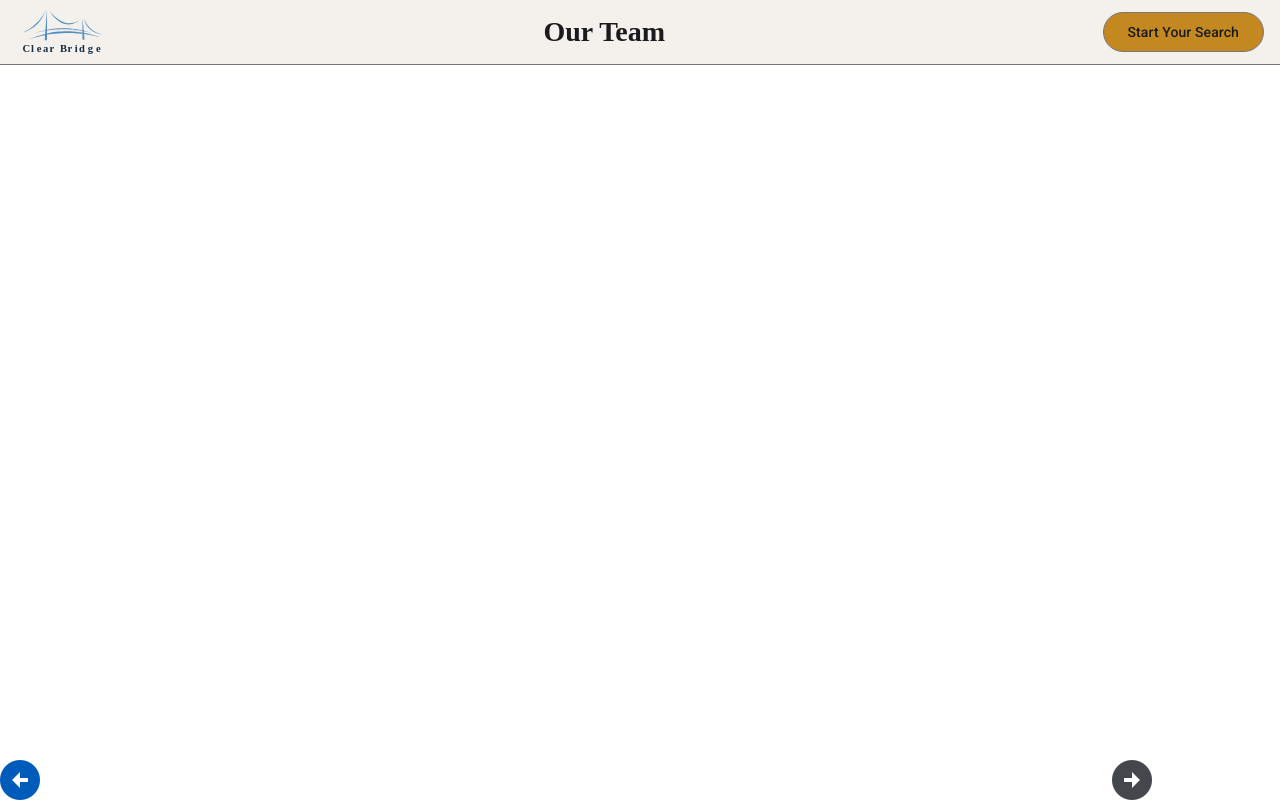
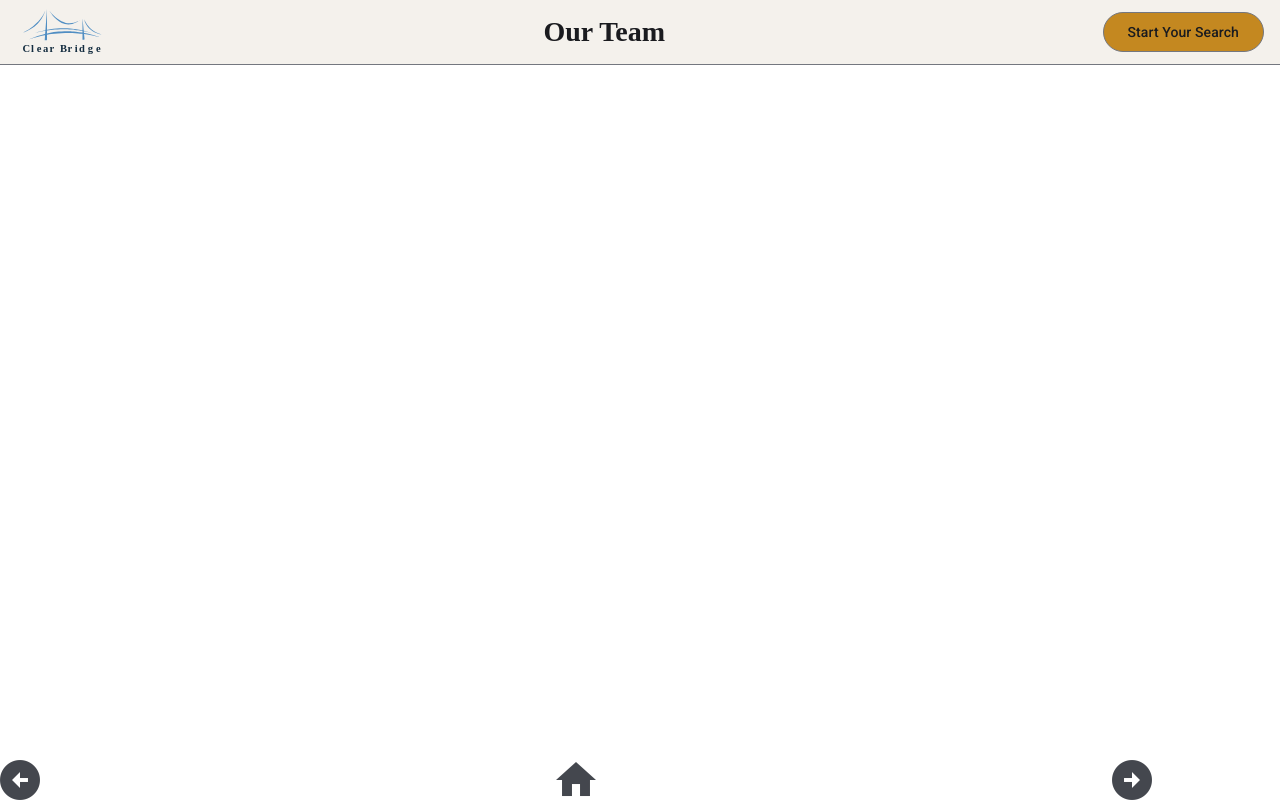
Before and after one commit to mrtabaa/clear-bridge, an Angular app in the folder client/: page /team in a window 1280 px wide. Built offline with nearby package versions, Linux system fonts and the light colour scheme.

Commit message:
Implemented home button

```diff
--- a/client/src/app/components/navbars/nav-arrows/nav-arrows.component.html
+++ b/client/src/app/components/navbars/nav-arrows/nav-arrows.component.html
@@ -1,8 +1,13 @@
 <div class="bottom-navs">
-    <button (click)="goBack()" [disabled]="isBackBtnDisabled" mat-icon-button>
-        <mat-icon color="primary" [ngStyle]="{color: isBackBtnDisabled ? 'gray' : ''}">arrow_circle_left</mat-icon>
+    <button (click)="goBack()" [disabled]="isHomePage" mat-icon-button>
+        <mat-icon [ngStyle]="{color: isHomePage ? 'gray' : ''}">arrow_circle_left</mat-icon>
     </button>
-    <button (click)="goNext()" [disabled]="isNextBtnDisabled" mat-icon-button>
-        <mat-icon [ngStyle]="{color: isNextBtnDisabled ? 'gray' : ''}">arrow_circle_right</mat-icon>
+    @if(!isHomePage) {
+    <button (click)="goHome()" mat-icon-button>
+        <mat-icon [ngStyle]="{color: isContactUsPage ? 'gray' : ''}">home</mat-icon>
+    </button>
+    }
+    <button (click)="goNext()" [disabled]="isContactUsPage" mat-icon-button>
+        <mat-icon [ngStyle]="{color: isContactUsPage ? 'gray' : ''}">arrow_circle_right</mat-icon>
     </button>
 </div>
--- a/client/src/app/components/navbars/nav-arrows/nav-arrows.component.ts
+++ b/client/src/app/components/navbars/nav-arrows/nav-arrows.component.ts
@@ -1,8 +1,8 @@
 import { CommonModule } from '@angular/common';
-import { Component, inject, Input, OnInit } from '@angular/core';
+import { Component, inject, OnInit } from '@angular/core';
 import { MatButtonModule } from '@angular/material/button';
 import { MatIconModule } from '@angular/material/icon';
-import { ActivatedRoute, Router, RouterModule } from '@angular/router';
+import { Router, RouterModule } from '@angular/router';
 
 @Component({
   selector: 'app-nav-arrows',
@@ -17,35 +17,42 @@ import { ActivatedRoute, Router, RouterModule } from '@angular/router';
 export class NavArrowsComponent implements OnInit {
   private _router = inject(Router);
   private _url = this._router.url;
-  isBackBtnDisabled = false;
-  isNextBtnDisabled = false;
+  isContactUsPage = false;
+  isHomePage = false;
 
   routes = ['/', '/about-us', '/advantage', '/process', '/team', '/contact-us'];
 
   ngOnInit(): void {
-    if (this._url === '/')
-      this.isBackBtnDisabled = true;
+    if (this._url === '/') {
+      this.isHomePage = true;
+    }
 
     if (this._url === '/contact-us')
-      this.isNextBtnDisabled = true;
+      this.isContactUsPage = true;
   }
 
   goBack(): void {
-    if (this._url === '/')
-      this.isBackBtnDisabled = true;
+    if (this._url === '/') {
+      this.isHomePage = true;
+    }
     else {
-      this.isBackBtnDisabled = false;
+      this.isHomePage = false;
       const index = this.routes.indexOf(this._url);
 
       this._router.navigate([this.routes[index - 1]]);
     }
   }
 
+  goHome(): void {
+    this._router.navigate(['/']);
+  }
+
   goNext(): void {
     if (this._url === '/contact-us')
-      this.isNextBtnDisabled = true;
+      this.isContactUsPage = true;
     else {
-      this.isNextBtnDisabled = false;
+      this.isHomePage = false;
+      this.isContactUsPage = false;
       const index = this.routes.indexOf(this._url);
 
       this._router.navigate([this.routes[index + 1]]);
```
